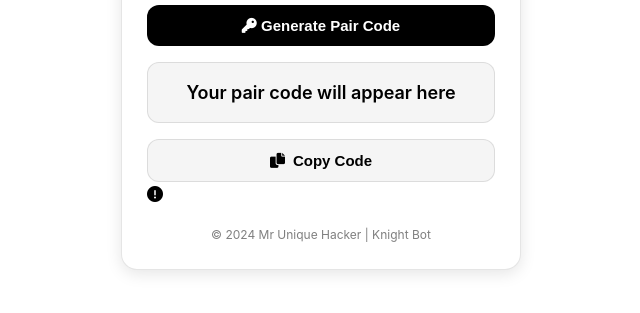
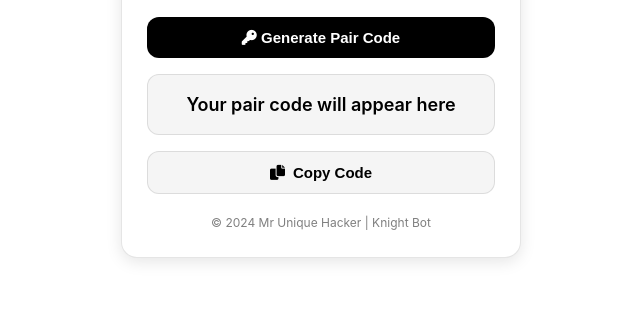
Before and after one commit to vaibhavk10/Knight-bot-paircode, a website: page pair.html in a window 1280 px wide. Shown: the part 443-756 px from the top of the page, without its empty margins (319-959 px from the left). Drawn offline with nearby package versions, Linux system fonts and the light colour scheme.

Commit message:
First commit

```diff
--- a/pair.html
+++ b/pair.html
@@ -271,10 +271,7 @@
       <i class="fas fa-copy"></i> Copy Code
     </button>
 
-    <div class="error" id="error">
-      <i class="fas fa-exclamation-circle"></i>
-      <span id="errorMessage"></span>
-    </div>
+
 
     <div class="footer">
       <p>© 2024 Mr Unique Hacker | Knight Bot</p>
```
